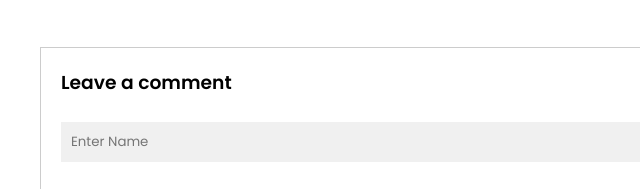
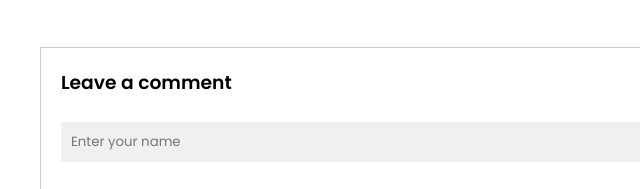
Before and after one commit to Sedinamm/Codetrain-website, a plain HTML site: page blog.html in a window 1280 px wide. Shown: the part 1777-1966 px from the top of the page, 88-728 px from the left. Drawn offline with Linux system fonts and the light colour scheme.

Commit message:
updated text

```diff
--- a/blog.html
+++ b/blog.html
@@ -68,7 +68,7 @@
 
 				<h3>Leave a comment</h3>
 				<form class="comment-form">
-					<input type="text" placeholder="Enter Name">
+					<input type="text" placeholder="Enter your name">
 					<input type="email" placeholder="Enter Email">
 					<textarea rows="5" placeholder="Your comment"></textarea>
 					<button type="submit" class="hero-btn red-btn">POST  A COMMENT</button>
```
